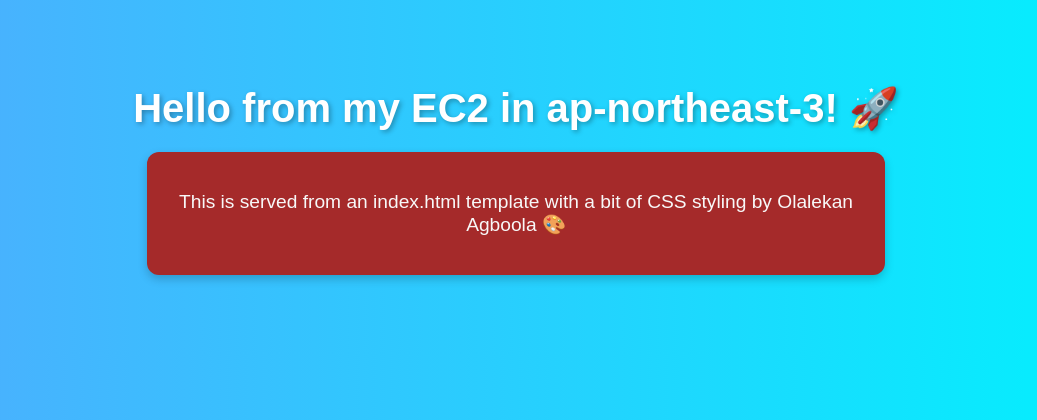
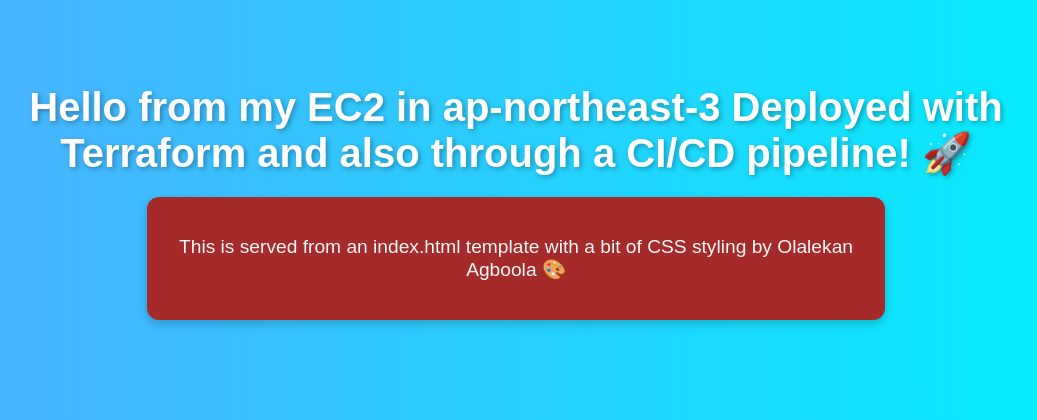
Before and after one commit to Samilincoln/Terraform-CI-CD, a Python web app: template templates/index.html in a window 1280 px wide. Shown: the top 420 px of the page, without its empty margins (124-1161 px from the left). Run offline with Jinja, Linux system fonts and the light colour scheme; the template is opened without the code that fills it, so the values that code supplies are empty.

Commit message:
Update index.html

```diff
--- a/templates/index.html
+++ b/templates/index.html
@@ -34,7 +34,7 @@
     </style>
 </head>
 <body>
-    <h1>Hello from my EC2 in ap-northeast-3! 🚀</h1>
+    <h1>Hello from my EC2 in ap-northeast-3 Deployed with Terraform and also through a CI/CD pipeline! 🚀</h1>
     <div class="card">
         <p>This is served from an index.html template with a bit of CSS styling  by Olalekan Agboola 🎨</p>
     </div>
```
